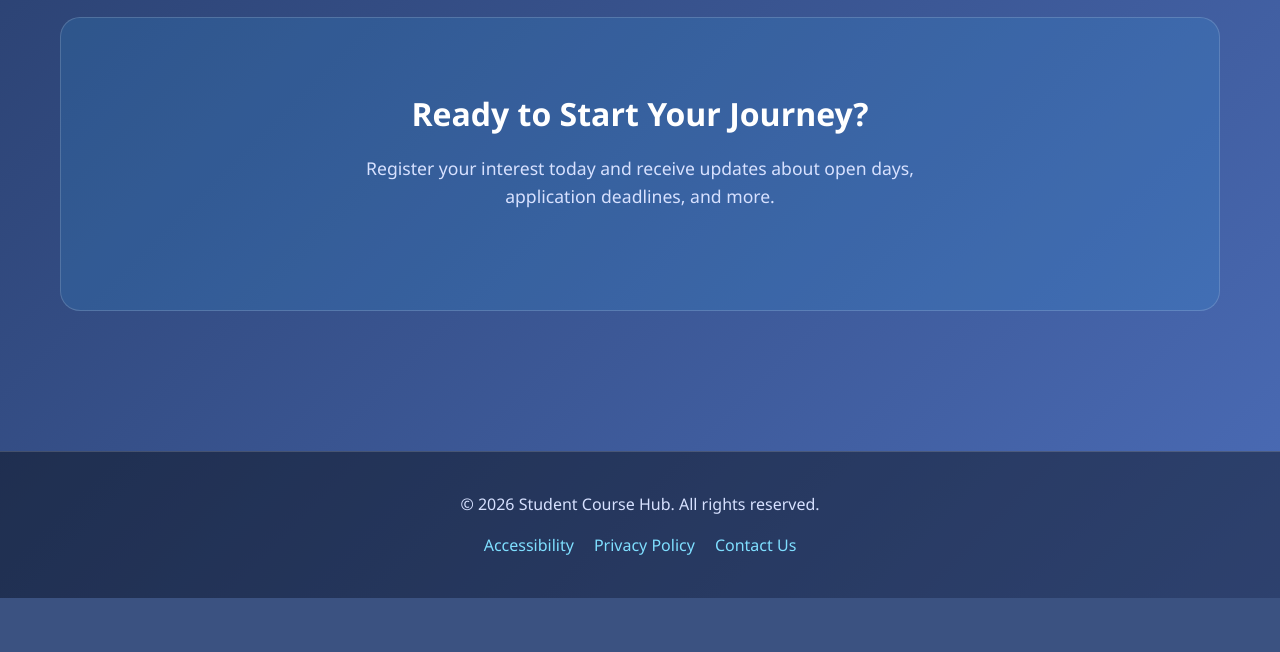
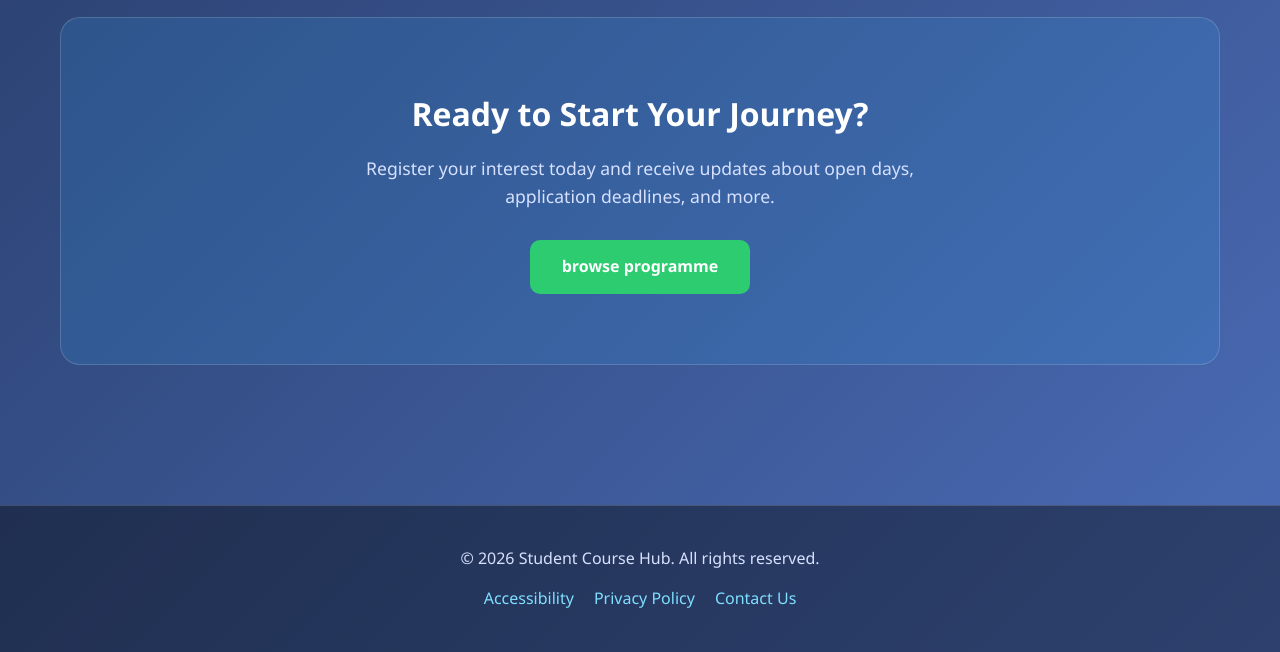
Before and after one commit to alinasidalimagar2-creator/Finalassignment, a PHP site: page /home.php in a window 1280 px wide. Shown: the part 1291-1943 px from the top of the page. Before the commit the page ends 1889 px from the top, so only its background shows below. Run offline with PHP 8.4, Linux system fonts and the light colour scheme; data comes from the database, SQL or seed files in the repository.

Commit message:
added button to below to go for programme

```diff
--- a/Finalassignment/frontpage/home.php
+++ b/Finalassignment/frontpage/home.php
@@ -499,6 +499,7 @@ unset($_SESSION['flash_success'], $_SESSION['flash_error']);
         <section class="cta">
             <h2>Ready to Start Your Journey?</h2>
             <p>Register your interest today and receive updates about open days, application deadlines, and more.</p>
+             <a href="/Finalassignment/frontpage/index.php" class="btn btn-success"> browse programme </a>
         </section>
     </main>
 
```
